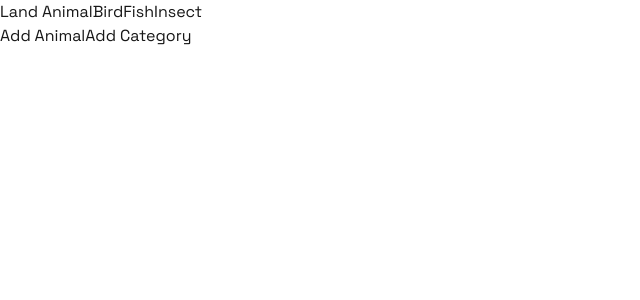
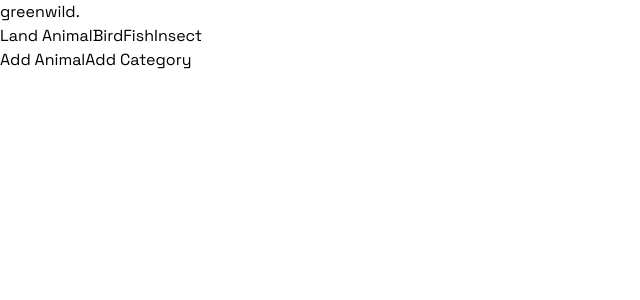
Before and after one commit to abunaim5/green-wild, a Next.js app: page / in a window 1280 px wide. Shown: the top 300 px of the page, without its empty margins (0-640 px from the left). Built offline with nearby package versions, Linux system fonts and the light colour scheme.

Commit message:
added navbar and changes some styles

```diff
--- a/src/app/globals.css
+++ b/src/app/globals.css
@@ -4,20 +4,6 @@
 @tailwind components;
 @tailwind utilities;
 
-:root {
-  --background: #ffffff;
-  --foreground: #171717;
-}
-
-@media (prefers-color-scheme: dark) {
-  :root {
-    --background: #0a0a0a;
-    --foreground: #ededed;
-  }
-}
-
 body {
-  color: var(--foreground);
-  background: var(--background);
   font-family: "Space Grotesk", sans-serif;
 }
--- a/src/app/layout.tsx
+++ b/src/app/layout.tsx
@@ -1,6 +1,7 @@
 import type { Metadata } from "next";
 import localFont from "next/font/local";
 import "./globals.css";
+import Navbar from "@/components/shared/Navbar";
 
 const geistSans = localFont({
   src: "./fonts/GeistVF.woff",
@@ -14,7 +15,7 @@ const geistMono = localFont({
 });
 
 export const metadata: Metadata = {
-  title: "Create Next App",
+  title: "Green Wild",
   description: "Generated by create next app",
 };
 
@@ -28,6 +29,7 @@ export default function RootLayout({
       <body
         className={`${geistSans.variable} ${geistMono.variable} antialiased bg-black`}
       >
+        <Navbar />
         <main className="max-w-[1440px] px-32 mx-auto">
           {children}
         </main>
--- a/src/app/page.tsx
+++ b/src/app/page.tsx
@@ -4,7 +4,7 @@ export default function Home() {
   const category = ['Land Animal', 'Bird', 'Fish', 'Insect']
 
   return (
-    <div className="flex justify-between mt-24">
+    <div className="flex justify-between mt-16">
       <div className="flex gap-6 text-white">
         {
           category.map((cat, idx) => <Button key={idx} name={cat} />)
--- /dev/null
+++ b/src/components/shared/Navbar.tsx
@@ -0,0 +1,10 @@
+
+const Navbar = () => {
+    return (
+        <div className="px-20 py-6">
+           <h1 className="font-bold text-4xl text-white">greenwild<span className="text-[#058F34]">.</span></h1>
+        </div>
+    );
+};
+
+export default Navbar;
```
